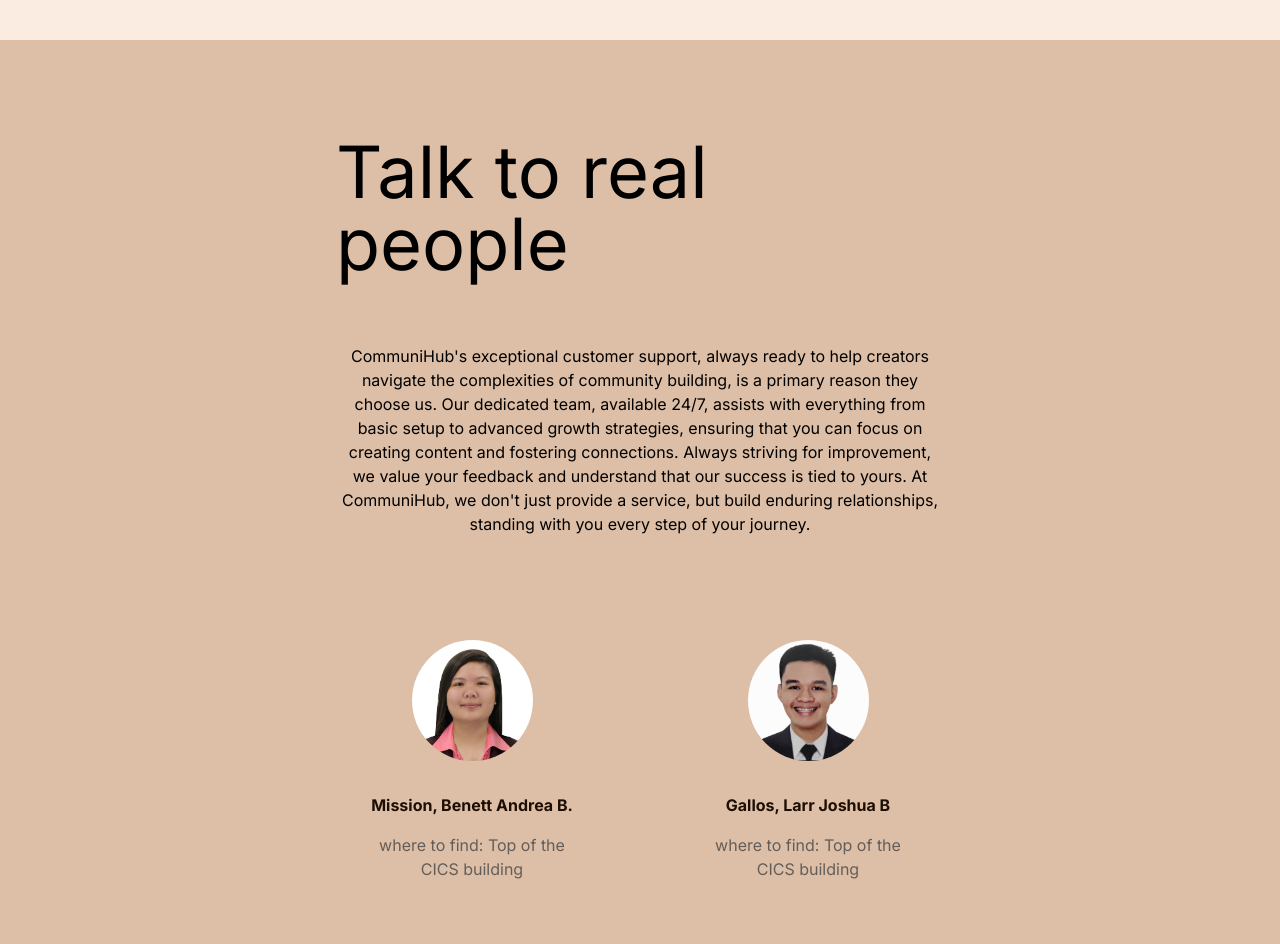
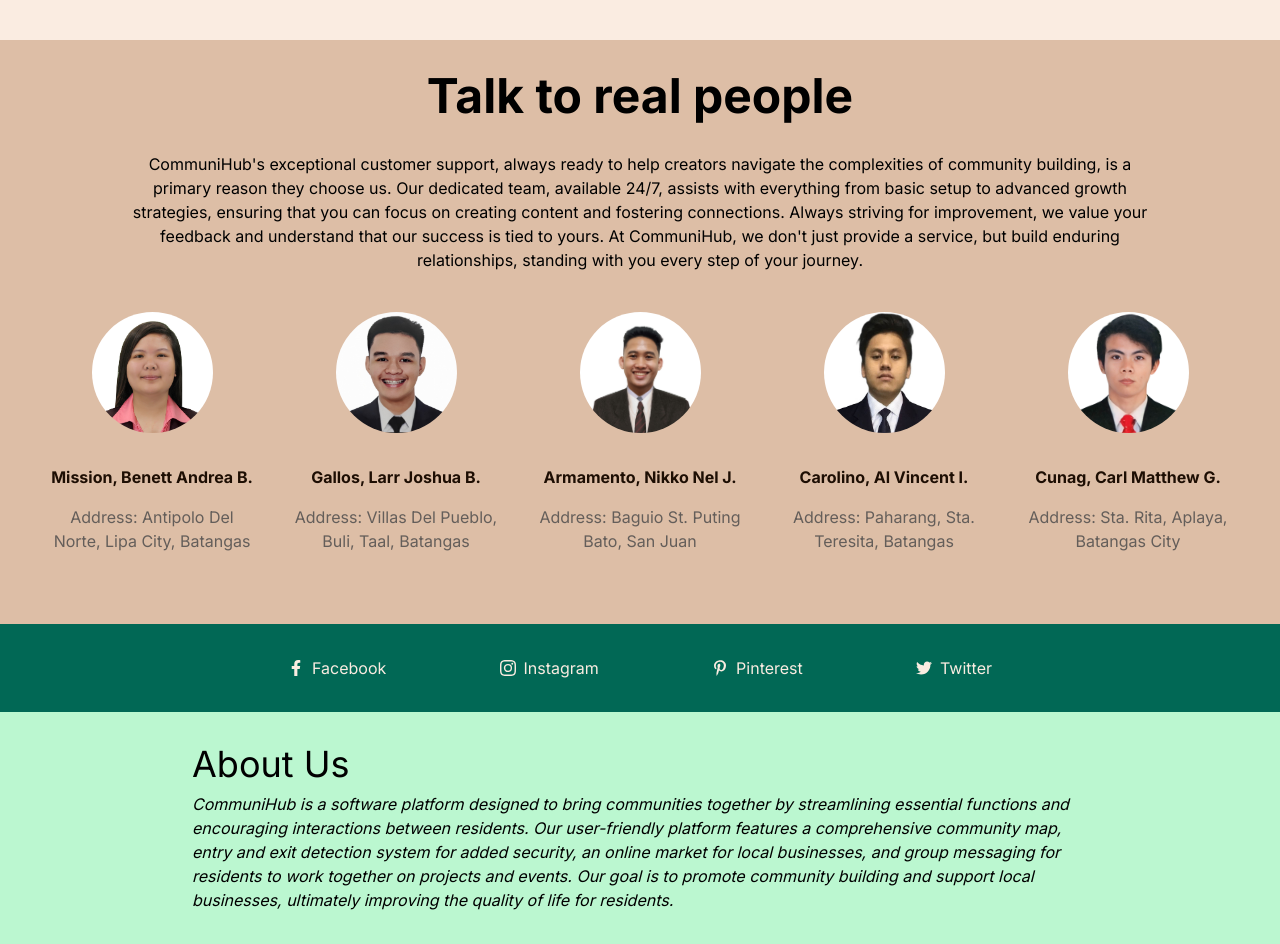
Before and after one commit to armameje/CommuniHub, a Next.js app in the folder communihub-nextjs/: page /help in a window 1280 px wide. Shown: the part 480-1424 px from the top of the page. Built offline with nearby package versions, Linux system fonts and the light colour scheme.

Commit message:
Revisions

```diff
--- a/communihub-nextjs/app/(components)/footer.tsx
+++ b/communihub-nextjs/app/(components)/footer.tsx
@@ -35,7 +35,7 @@
       </div>
       <div className="flex flex-col gap-2">
         <h1 className="text-4xl">About Us</h1>
-        <p>
+        <p className="italic">
           CommuniHub is a software platform designed to bring communities together by streamlining essential functions and encouraging interactions between residents. Our user-friendly platform
           features a comprehensive community map, entry and exit detection system for added security, an online market for local businesses, and group messaging for residents to work together on
           projects and events. Our goal is to promote community building and support local businesses, ultimately improving the quality of life for residents.
--- a/communihub-nextjs/app/help/(components)/member-box.tsx
+++ b/communihub-nextjs/app/help/(components)/member-box.tsx
@@ -8,7 +8,8 @@
       </div>
       <div className="flex flex-col items-center justify-center gap-4 mt-8">
         <div className="font-bold text-[rgb(29,14,3)]">{name}</div>
-        <div className="text-center text-[rgb(100,94,90)]">where to find: {location}</div>
+        <div className="text-center text-[rgb(100,94,90)]">Address: {location}</div>
+
       </div>
     </div>
   );
--- a/communihub-nextjs/app/help/page.tsx
+++ b/communihub-nextjs/app/help/page.tsx
@@ -18,7 +18,7 @@
     <section>
       <div className="flex flex-col item-center justify-center gap-10 bg-[rgb(250,236,225)] pb-16">
         <div className="flex justify-center items-center mt-16 mb-6">
-          <h1 className="text-6xl">Contact Us</h1>
+          <h1 className="text-6xl font-bold">Contact Us</h1>
         </div>
         <div className="flex justify-between items-start pl-[300px] gap-8">
           <div className="basis-1/4 pr-4 flex flex-col gap-4 items-start">
@@ -53,14 +53,19 @@
           </div>
         </div>
       </div>
-      <div className="flex flex-col items-center px-52 py-24 bg-[rgb(221,190,166)]">
-        <div className="flex flex-col items-center gap-16 mb-24 px-32">
-          <h1 className="text-7xl">Talk to real people</h1>
-          <p className="text-center">
-          CommuniHub's exceptional customer support, always ready to help creators navigate the complexities of community building, is a primary reason they choose us. Our dedicated team, available 24/7, assists with everything from basic setup to advanced growth strategies, ensuring that you can focus on creating content and fostering connections. Always striving for improvement, we value your feedback and understand that our success is tied to yours. At CommuniHub, we don't just provide a service, but build enduring relationships, standing with you every step of your journey.
-          </p>
-        </div>
-        <div className="w-full flex flex-wrap justify-center gap-24">
+
+      <div className="flex flex-col items-center px-35 py-18 bg-[rgb(221,190,166)]">
+      <h1 className="text-5xl mb-8"></h1>
+  <div className="flex flex-col items-center gap-30 mt-30 px-32">
+    <h1 className="text-5xl font-bold mb-8">Talk to real people</h1>
+    <p className="text-center">
+      CommuniHub's exceptional customer support, always ready to help creators navigate the complexities of community building, is a primary reason they choose us. Our dedicated team, available 24/7, assists with everything from basic setup to advanced growth strategies, ensuring that you can focus on creating content and fostering connections. Always striving for improvement, we value your feedback and understand that our success is tied to yours. At CommuniHub, we don't just provide a service, but build enduring relationships, standing with you every step of your journey.
+      <h1 className="text-5xl mb-8"></h1>
+    </p>
+    <div>
+  </div>
+</div>
+        <div className="w-full flex flex-wrap justify-center gap-1">
           {memberList.map(({ key, name, location, id }) => {
             return <MemberBox key={key} name={name} location={location} id={id} />;
           })}
--- a/communihub-nextjs/app/market/page.tsx
+++ b/communihub-nextjs/app/market/page.tsx
@@ -17,8 +17,8 @@
 
   return (
     <section className="w-auto h-auto flex flex-col items-center px-[270px] pt-16 pb-16">
-      <div className="flex flex-col gap-4">
-        <h1 className="text-6xl font-bold">Market</h1>
+      <h1 className="text-6xl font-bold">Market</h1>
+      <div className="flex flex-col gap-4 mt-4">
         <div>
   <p className="text-1xl italic">
     Experience the vibrant blend of flavors and community at Villas Del Pueblo Market. This unique marketplace brings together local vendors and specials, creating a rich tapestry of tastes and shared connections. Immerse yourself in the diverse array of offerings and discover the true essence of this bustling hub where culinary delights and community spirit intertwine.
--- a/communihub-nextjs/app/services/page.tsx
+++ b/communihub-nextjs/app/services/page.tsx
@@ -17,9 +17,10 @@
 
   return (
     <section className="w-auto h-auto flex flex-col items-center px-[270px] pt-16 pb-16">
+      <h1 className="text-6xl font-bold">Services</h1>
       <div className="flex flex-col gap-5">
-        <h1 className="text-6xl font-bold">Services</h1>
-        <p className="text-1xl">
+        <h1 className="text-1xl"></h1>
+        <p className="text-1xl italic">
         Looking for expert help with your home-related problems? Look no further! Our platform connects you with skilled professionals who specialize in various services. From plumbing and electrical issues to landscaping and more, our extensive network of reliable experts is ready to assist you. We ensure quality service by thoroughly screening each professional. Don't stress over your home tasks - let us connect you with the right person to make your life easier.
         </p>
       </div>
--- a/communihub-nextjs/public/member-list.ts
+++ b/communihub-nextjs/public/member-list.ts
@@ -4,31 +4,31 @@
   {
     key: 1,
     name: "Mission, Benett Andrea B.",
-    location: "Top of the CICS building",
+    location: "Antipolo Del Norte, Lipa City, Batangas",
     id: 1,
   } satisfies member,
   {
     key: 2,
-    name: "Gallos, Larr Joshua B",
-    location: "Top of the CICS building",
+    name: "Gallos, Larr Joshua B.",
+    location: "Villas Del Pueblo, Buli, Taal, Batangas",
     id: 2,
   } satisfies member,
   {
     key: 3,
     name: "Armamento, Nikko Nel J.",
-    location: "Top of the CICS building",
+    location: "Baguio St. Puting Bato, San Juan",
     id: 3,
   } satisfies member,
   {
     key: 4,
     name: "Carolino, Al Vincent I.",
-    location: "CpE Lab",
+    location: "Paharang, Sta. Teresita, Batangas",
     id: 4,
   } satisfies member,
   {
     key: 5,
     name: "Cunag, Carl Matthew G.",
-    location: "Cananimus",
+    location: "Sta. Rita, Aplaya, Batangas City",
     id: 5,
   } satisfies member,
 ];
```
